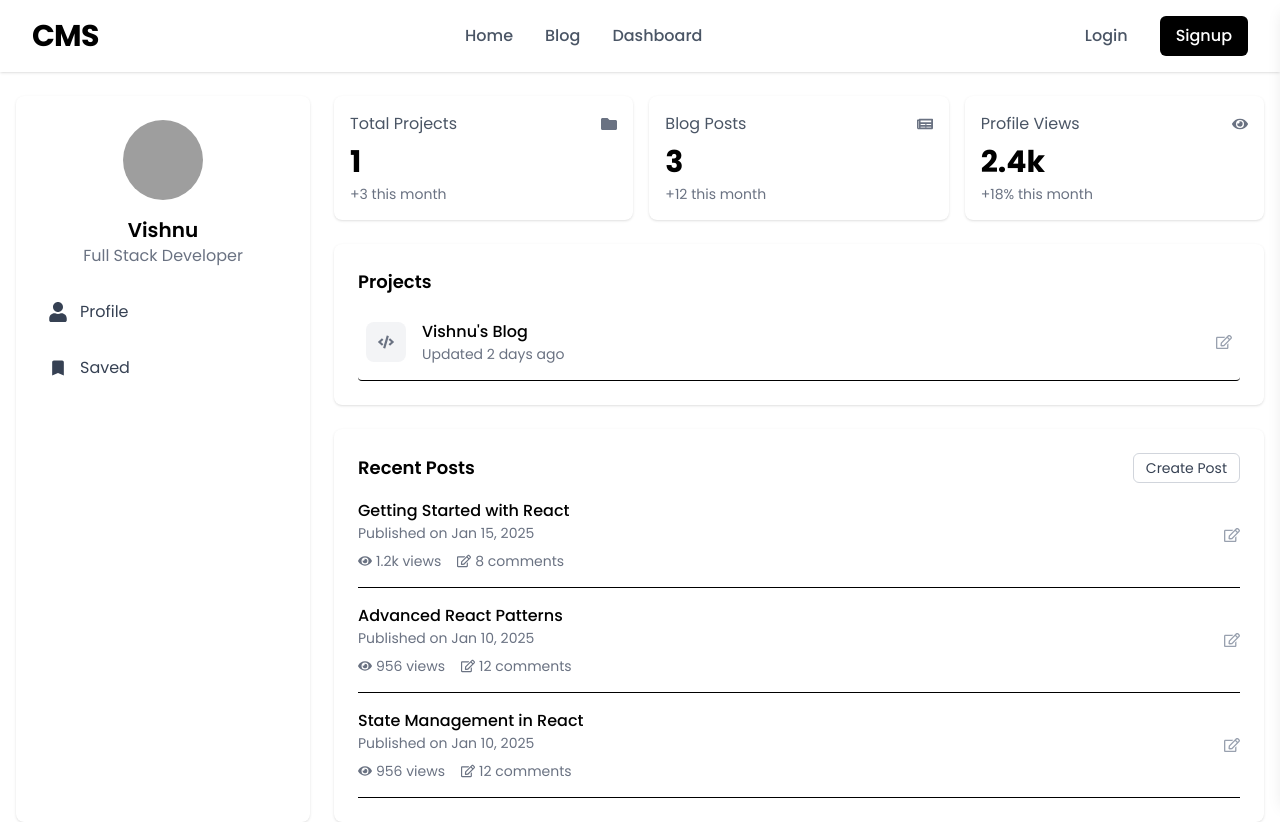
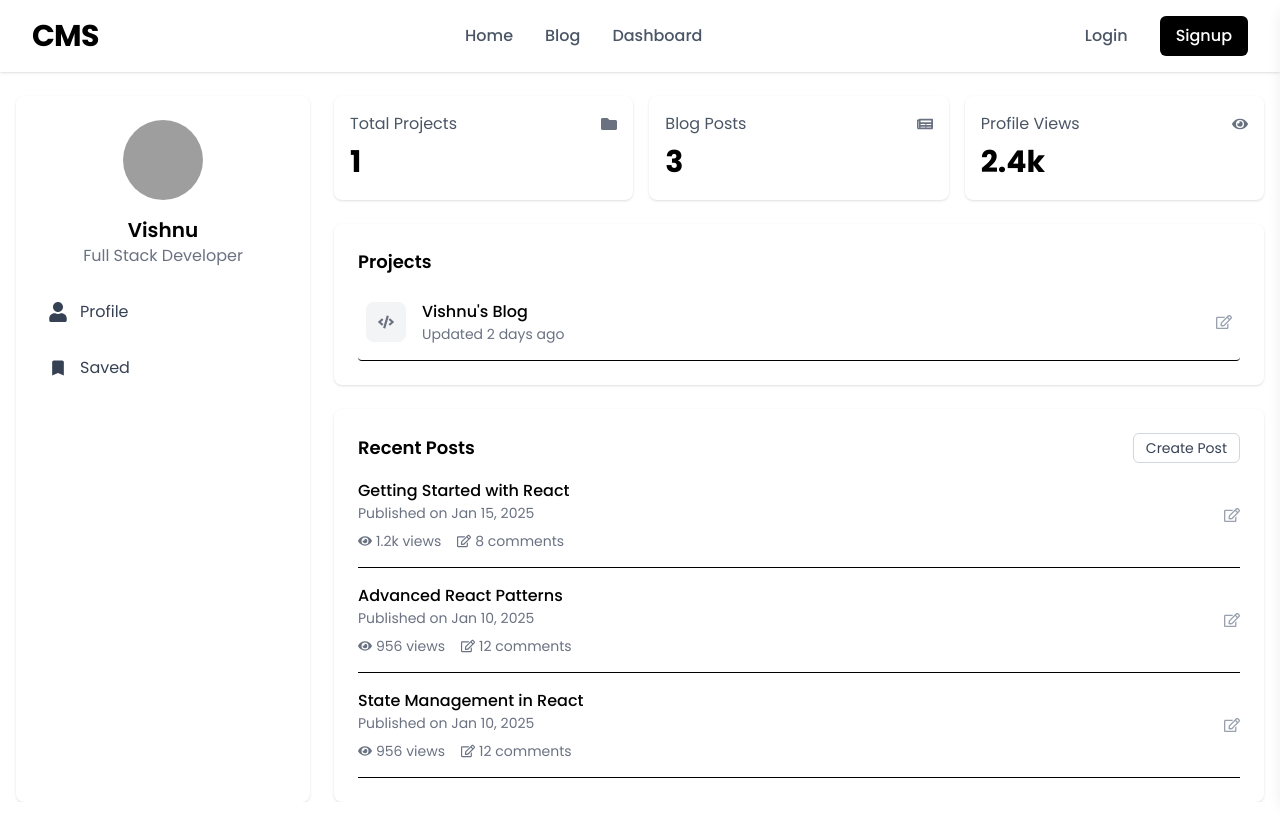
Before and after one commit to AbhinayAmbati/CMS, a React (Vite) app in the folder Frontend/: page /dashboard in a window 1280 px wide. Built offline with nearby package versions, Linux system fonts and the light colour scheme; grey boxes are pictures that could not be loaded.

Commit message:
Update Navbar title from 'Vishnu' to 'CMS' for clarity; remove unnecessary comments in Dashboard component for cleaner code.

```diff
--- a/Frontend/src/Components/Navbar.jsx
+++ b/Frontend/src/Components/Navbar.jsx
@@ -72,7 +72,7 @@ const Navbar = () => {
             className='text-2xl font-bold mb-8'
             onClick={toggleMenu}
           >
-            Vishnu
+            CMS
           </Link>
 
 
--- a/Frontend/src/Pages/Dashboard.jsx
+++ b/Frontend/src/Pages/Dashboard.jsx
@@ -47,7 +47,7 @@ const Dashboard = () => {
 
   return (
     <div className="container min-h-[calc(100vh-100px)] mx-auto px-4 pt-8">
-      {/* Edit Modal */}
+
       {showEditModal && (
         <div className="fixed inset-0 bg-black/80  flex items-center justify-center z-50">
           <div className="bg-white rounded-lg p-6 max-w-md w-full mx-4">
@@ -110,7 +110,7 @@ const Dashboard = () => {
                   {stat.icon}
                 </div>
                 <h2 className="text-3xl font-bold mb-1">{stat.value}</h2>
-                <p className="text-sm text-gray-500">{stat.change}</p>
+
               </div>
             ))}
           </div>
```
